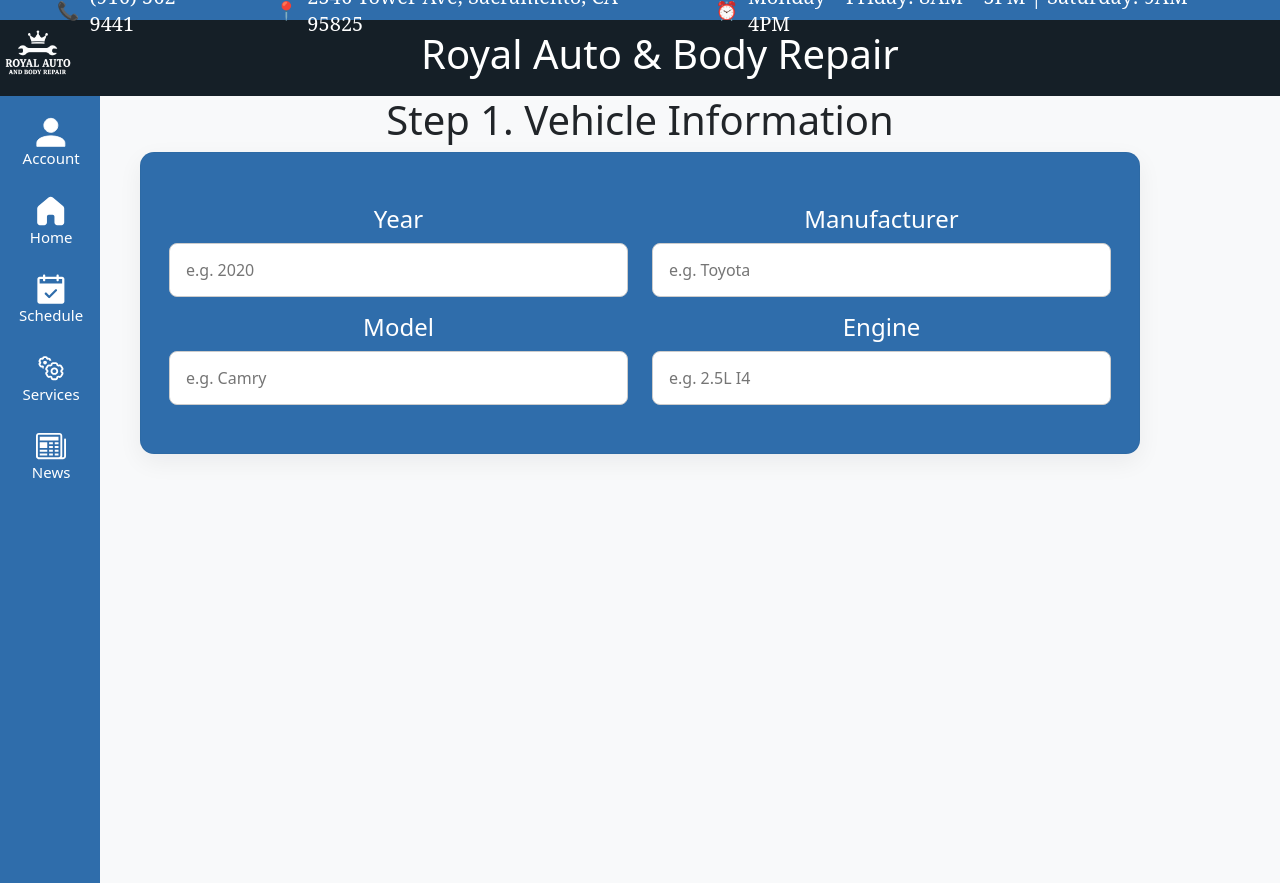
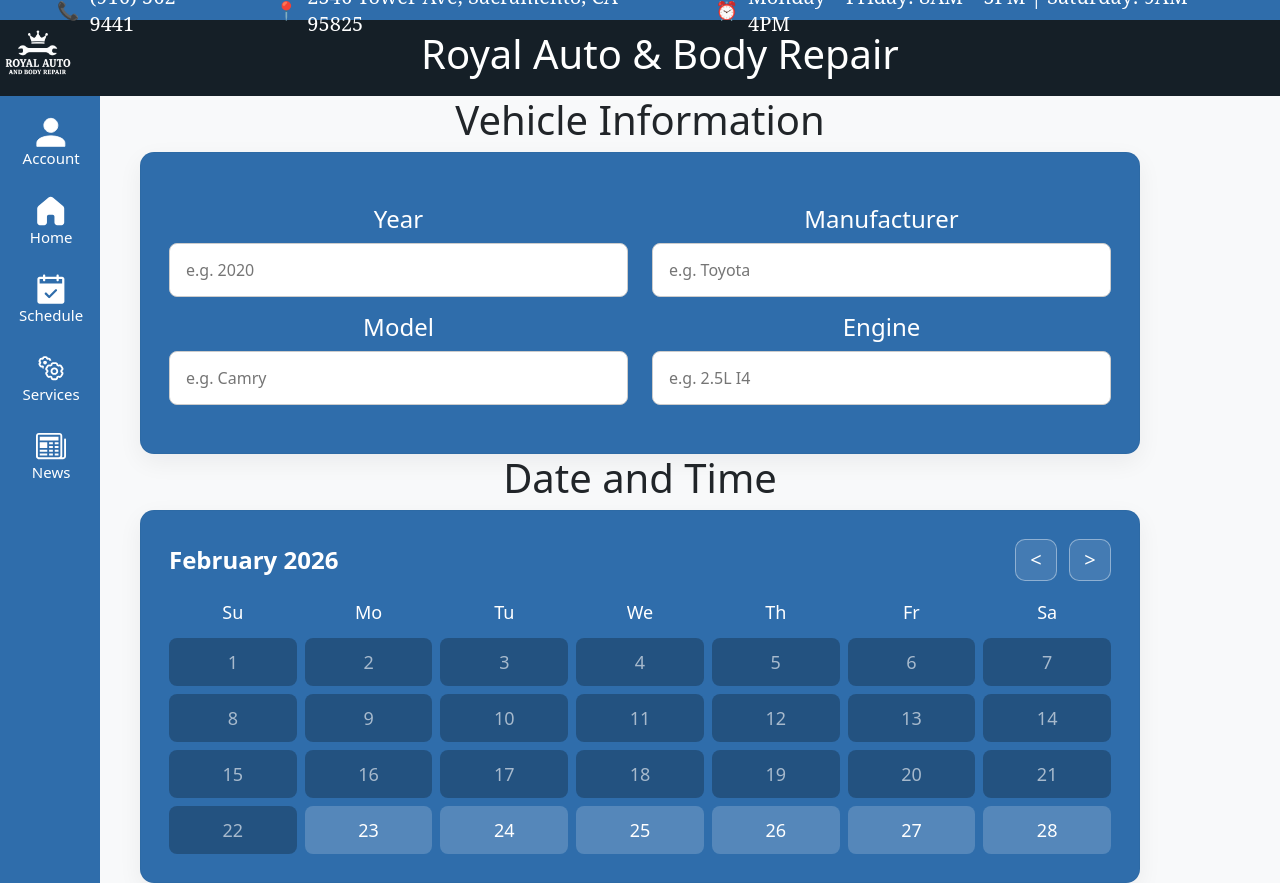
Before and after one commit to QuantumBits-CSUS-25-26/RoyalWebsite, a React (Create React App) app in the folder frontend/: page /appointments in a window 1280 px wide. Before the commit the page ends 800 px from the top, so only its background shows below. Built offline with nearby package versions, Linux system fonts and the light colour scheme.

Commit message:
RW-62 +Calender for customers to select appointment Date & TIime

```diff
--- a/frontend/src/Pages/AppointmentComponents/AppStepOne.js
+++ b/frontend/src/Pages/AppointmentComponents/AppStepOne.js
@@ -10,7 +10,7 @@
 
     return (
         <div className="app-step-one">
-            <h1>Step 1. Vehicle Information</h1>
+            <h1>Vehicle Information</h1>
 
             <div className="vehicle-card">
                 <div className="vehicle-form">
--- /dev/null
+++ b/frontend/src/Pages/AppointmentComponents/AppStepThree.css
@@ -0,0 +1,164 @@
+.app-step-three {
+  display: flex;
+  flex-direction: column;
+  align-items: center;
+}
+
+.app-step-three h1 {
+  text-align: center;
+}
+
+.calendar-card {
+  background: #2F6DAB;
+  padding: 28px 28px;
+  border-radius: 14px;
+  box-shadow: 0 8px 24px rgba(16, 24, 40, 0.06);
+  border: 1px solid rgba(16, 24, 40, 0.04);
+  width: 100%;
+  max-width: 1000px;
+  box-sizing: border-box;
+  color: #ffffff;
+}
+
+.calendar-header {
+  display: flex;
+  align-items: center;
+  justify-content: space-between;
+  margin-bottom: 18px;
+  font-size: 24px;
+  font-weight: 600;
+}
+
+.calendar-arrows {
+  display: flex;
+  gap: 12px;
+}
+
+.calendar-arrows button,
+.calendar-day,
+.time-slot {
+  transition: transform 0.15s ease, background-color 0.2s ease, filter 0.2s ease;
+}
+
+.calendar-arrows button {
+  width: 42px;
+  height: 42px;
+  border-radius: 10px;
+  border: 1px solid rgba(255, 255, 255, 0.4);
+  background: rgba(255, 255, 255, 0.1);
+  color: #ffffff;
+  font-size: 20px;
+  cursor: pointer;
+}
+
+.calendar-arrows button:hover,
+.calendar-day:hover:not(.disabled),
+.time-slot:hover {
+  transform: translateY(-1px);
+  background-color: rgba(255, 255, 255, 0.22);
+}
+
+.calendar-arrows button:active,
+.calendar-day:active,
+.time-slot:active {
+  filter: brightness(0.85);
+  transform: translateY(0);
+}
+
+.calendar-weekdays {
+  display: grid;
+  grid-template-columns: repeat(7, 1fr);
+  gap: 8px;
+  text-align: center;
+  font-size: 18px;
+  margin-bottom: 12px;
+}
+
+.calendar-grid {
+  display: grid;
+  grid-template-columns: repeat(7, 1fr);
+  gap: 8px;
+}
+
+.calendar-day {
+  background: rgba(255, 255, 255, 0.18);
+  border-radius: 8px;
+  min-height: 48px;
+  display: flex;
+  align-items: center;
+  justify-content: center;
+  font-size: 18px;
+  border: none;
+  color: inherit;
+  cursor: pointer;
+}
+
+.calendar-day.empty {
+  background: transparent;
+  cursor: default;
+}
+
+.calendar-day.disabled {
+  background: rgba(0, 0, 0, 0.25);
+  color: rgba(255, 255, 255, 0.6);
+  cursor: not-allowed;
+}
+
+.calendar-day.selected {
+  background: rgba(255, 255, 255, 0.35);
+}
+
+.same-day-notice {
+  margin-top: 16px;
+  padding: 12px 14px;
+  border-radius: 10px;
+  background: rgba(0, 0, 0, 0.25);
+  border: 1px solid rgba(255, 255, 255, 0.3);
+  font-size: 16px;
+}
+
+.time-slots {
+  margin-top: 22px;
+}
+
+.time-slots-title {
+  font-size: 20px;
+  font-weight: 600;
+  margin-bottom: 12px;
+}
+
+.time-slots-grid {
+  display: grid;
+  grid-template-columns: repeat(auto-fit, minmax(110px, 1fr));
+  gap: 10px;
+}
+
+.time-slots.disabled {
+  opacity: 0.5;
+}
+
+.time-slot {
+  background: rgba(255, 255, 255, 0.16);
+  border-radius: 10px;
+  border: 1px solid rgba(255, 255, 255, 0.3);
+  min-height: 44px;
+  color: inherit;
+  font-size: 16px;
+  cursor: pointer;
+}
+
+.time-slot.selected {
+  background: rgba(255, 255, 255, 0.35);
+}
+
+@media (max-width: 600px) {
+  .calendar-weekdays,
+  .calendar-grid {
+    gap: 6px;
+  }
+
+  .calendar-day {
+    min-height: 42px;
+    font-size: 16px;
+  }
+}
--- /dev/null
+++ b/frontend/src/Pages/AppointmentComponents/AppStepThree.js
@@ -0,0 +1,191 @@
+import React, { useMemo, useState } from "react";
+import "./AppStepThree.css";
+
+const monthNames = [
+  "January",
+  "February",
+  "March",
+  "April",
+  "May",
+  "June",
+  "July",
+  "August",
+  "September",
+  "October",
+  "November",
+  "December"
+];
+
+const weekdayLabels = ["Su", "Mo", "Tu", "We", "Th", "Fr", "Sa"];
+
+const formatTime = (hour24) => {
+  const hour12 = hour24 % 12 || 12;
+  const period = hour24 < 12 ? "AM" : "PM";
+  return `${hour12}${period}`;
+};
+
+const AppStepThree = () => {
+  const [viewDate, setViewDate] = useState(() => new Date());
+  // *****Selected time/date is the value to submit with the appointment payload*****
+  const [selectedDate, setSelectedDate] = useState(null);
+  const [selectedTime, setSelectedTime] = useState(null);
+  const [showSameDayNotice, setShowSameDayNotice] = useState(false);
+
+  const { monthLabel, yearLabel, calendarDays } = useMemo(() => {
+    const year = viewDate.getFullYear();
+    const month = viewDate.getMonth();
+    const firstDayOfMonth = new Date(year, month, 1);
+    const startDay = firstDayOfMonth.getDay();
+    const daysInMonth = new Date(year, month + 1, 0).getDate();
+    const totalCells = Math.ceil((startDay + daysInMonth) / 7) * 7;
+    const today = new Date();
+    today.setHours(0, 0, 0, 0);
+
+    const days = Array.from({ length: totalCells }, (_, index) => {
+      const dayNumber = index - startDay + 1;
+      if (dayNumber < 1 || dayNumber > daysInMonth) {
+        return null;
+      }
+      const date = new Date(year, month, dayNumber);
+      const isPast = date < today;
+      return {
+        day: dayNumber,
+        date,
+        isPast,
+        isSunday: date.getDay() === 0,
+        isSaturday: date.getDay() === 6
+      };
+    });
+
+    return {
+      monthLabel: monthNames[month],
+      yearLabel: year,
+      calendarDays: days
+    };
+  }, [viewDate]);
+
+  const timeSlots = useMemo(() => {
+    if (!selectedDate) {
+      return [];
+    }
+
+    const dayOfWeek = selectedDate.getDay();
+    if (dayOfWeek === 0) {
+      return [];
+    }
+
+    const startHour = dayOfWeek === 6 ? 9 : 8;
+    const endHour = dayOfWeek === 6 ? 15 : 16;
+
+    return Array.from({ length: endHour - startHour + 1 }, (_, index) =>
+      formatTime(startHour + index)
+    );
+  }, [selectedDate]);
+
+  const selectedKey = selectedDate ? selectedDate.toDateString() : null;
+
+  const handlePrevMonth = () => {
+    setViewDate((prev) => new Date(prev.getFullYear(), prev.getMonth() - 1, 1));
+  };
+
+  const handleNextMonth = () => {
+    setViewDate((prev) => new Date(prev.getFullYear(), prev.getMonth() + 1, 1));
+  };
+
+  const handleSelectDay = (day) => {
+    if (!day || day.isSunday || day.isPast) {
+      return;
+    }
+    const today = new Date();
+    today.setHours(0, 0, 0, 0);
+    const selected = new Date(day.date);
+    selected.setHours(0, 0, 0, 0);
+    setShowSameDayNotice(selected.getTime() === today.getTime());
+    setSelectedDate(day.date);
+    setSelectedTime(null);
+  };
+
+  return (
+    <div className="app-step-three">
+      <h1>Date and Time</h1>
+
+      <div className="calendar-card">
+        <div className="calendar-header">
+          <div className="calendar-title">
+            {monthLabel} {yearLabel}
+          </div>
+          <div className="calendar-arrows">
+            <button type="button" onClick={handlePrevMonth} aria-label="Previous month">
+              &lt;
+            </button>
+            <button type="button" onClick={handleNextMonth} aria-label="Next month">
+              &gt;
+            </button>
+          </div>
+        </div>
+
+        <div className="calendar-weekdays">
+          {weekdayLabels.map((label) => (
+            <div key={label} className="calendar-weekday">
+              {label}
+            </div>
+          ))}
+        </div>
+
+        <div className="calendar-grid">
+          {calendarDays.map((day, index) => {
+            if (!day) {
+              return <div key={`empty-${index}`} className="calendar-day empty" />;
+            }
+
+            const dayKey = day.date.toDateString();
+            const isSelected = selectedKey === dayKey;
+            const isDisabled = day.isSunday || day.isPast;
+
+            return (
+              <button
+                key={dayKey}
+                type="button"
+                className={`calendar-day ${isDisabled ? "disabled" : ""} ${
+                  isSelected ? "selected" : ""
+                }`}
+                onClick={() => handleSelectDay(day)}
+                disabled={isDisabled}
+                aria-label={`Select ${day.date.toDateString()}`}
+              >
+                {day.day}
+              </button>
+            );
+          })}
+        </div>
+
+        {showSameDayNotice && (
+          <div className="same-day-notice">
+            Same-day scheduling may be available by phone. Please call (916) 562-9441.
+          </div>
+        )}
+
+        {selectedDate && timeSlots.length > 0 && (
+          <div className={`time-slots ${showSameDayNotice ? "disabled" : ""}`}>
+            <div className="time-slots-title">Available Times</div>
+            <div className="time-slots-grid">
+              {timeSlots.map((slot) => (
+                <button
+                  key={slot}
+                  type="button"
+                  className={`time-slot ${selectedTime === slot ? "selected" : ""}`}
+                  onClick={() => setSelectedTime(slot)}
+                  disabled={showSameDayNotice}
+                >
+                  {slot}
+                </button>
+              ))}
+            </div>
+          </div>
+        )}
+      </div>
+    </div>
+  );
+};
+
+export default AppStepThree;
--- a/frontend/src/Pages/Appointments.js
+++ b/frontend/src/Pages/Appointments.js
@@ -1,10 +1,12 @@
 import React from 'react'
 import AppStepOne from './AppointmentComponents/AppStepOne'
+import AppStepThree from './AppointmentComponents/AppStepThree'
 
 const Appointments = () => {
   return (
     <div>
       <AppStepOne />
+      <AppStepThree />
     </div>
   )
 }
```
